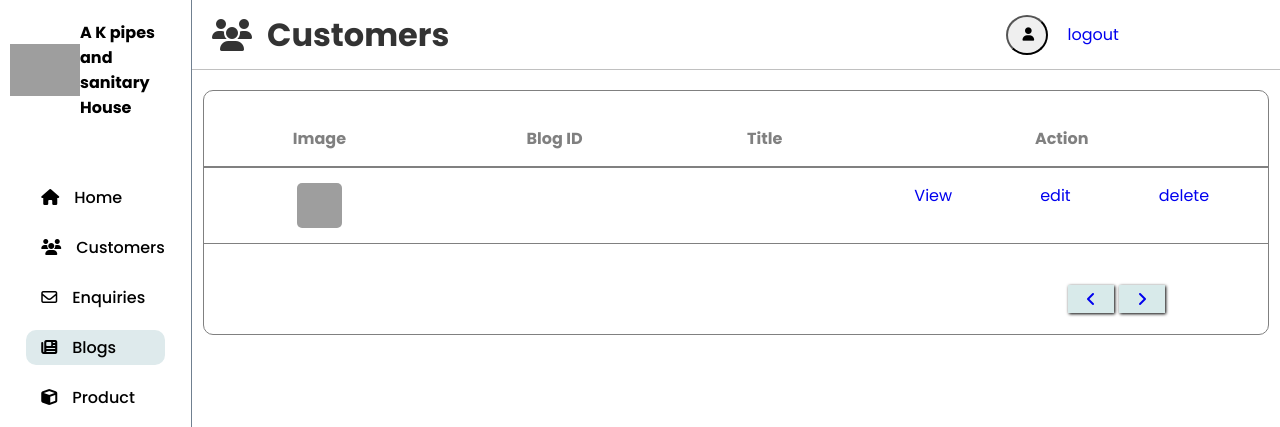
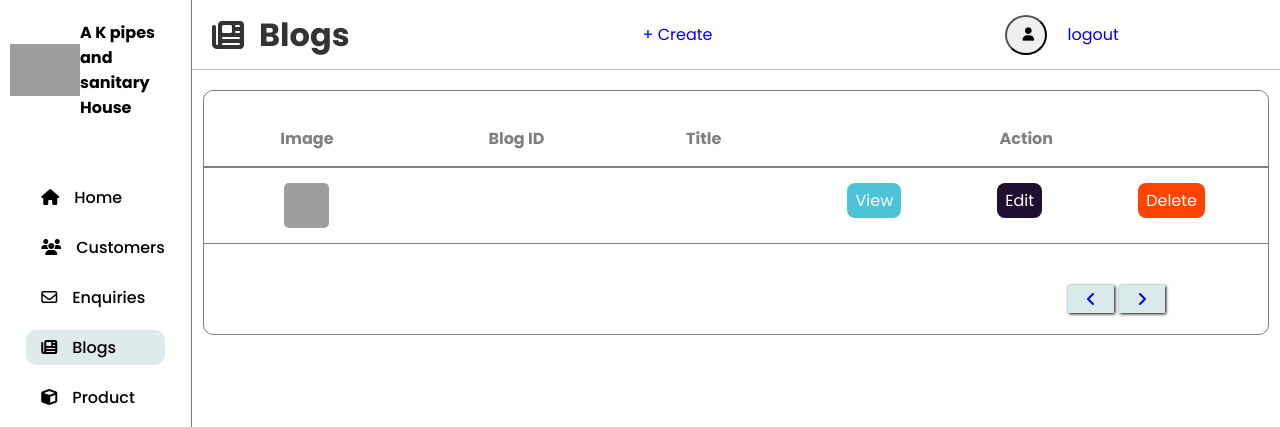
Before and after one commit to Rashmi7205/akp-backend, a PHP site: page /auth/admin/blogdetails.php in a window 1280 px wide. Shown: the top 427 px of the page. Run offline with PHP 8.4, Linux system fonts and the light colour scheme; data that the repository does not hold is empty; grey boxes are pictures that could not be loaded.

Commit message:
Links updated

```diff
--- a/auth/admin/blogdetails.php
+++ b/auth/admin/blogdetails.php
@@ -41,6 +41,17 @@
     <link rel="stylesheet" href="https://cdnjs.cloudflare.com/ajax/libs/font-awesome/6.5.1/css/all.min.css"
         integrity="sha512-DTOQO9RWCH3ppGqcWaEA1BIZOC6xxalwEsw9c2QQeAIftl+Vegovlnee1c9QX4TctnWMn13TZye+giMm8e2LwA=="
         crossorigin="anonymous" referrerpolicy="no-referrer" />
+
+        <style>
+            .action-buttons>a{
+                padding:5px 8px;
+                display: block;
+                color: #fff;
+                box-shadow: 1px 1px 7px #fff;
+                border-radius: 8px;
+                text-transform: capitalize;
+            }
+        </style>
 </head>
 
 <body class="flex">
@@ -54,9 +65,9 @@
             </p>
         </div>
         <ul class="section_list flex col">
-            <li class="w-full"><a class="w-full" href="#"><i class="fa-solid fa-house"></i>Home</a></li>
-            <li><a href="#"><i class="fa-solid fa-users"></i>Customers</a></li>
-            <li><a href="#"><i class="fa-regular fa-envelope"></i>Enquiries</a></li>
+            <li class="w-full"><a class="w-full" href="./"><i class="fa-solid fa-house"></i>Home</a></li>
+            <li><a href="./"><i class="fa-solid fa-users"></i>Customers</a></li>
+            <li><a href="./enquirypage.php"><i class="fa-regular fa-envelope"></i>Enquiries</a></li>
             <li class="w-full active"><a href="#"><i class="fa-solid fa-newspaper"></i>Blogs</a></li>
             <li><a href="#"><i class="fa-solid fa-cube"></i>Product</a></li>
         </ul>
@@ -65,13 +76,15 @@
     <div class="admin_panel flex col" style="align-self:start;">
         <!-- Admin panel header -->
         <div class="admin_panel_header flex">
-            <h1 class="flex"> <i class="fa-solid fa-users"></i>Customers</h1>
+            <h1 class="flex"> <i class="fa-solid fa-newspaper"></i>Blogs</h1>
+            <a href="../../blog/createblog.php">+ Create </a>
             <div class="admin_account flex">
                 <button>
                     <i class="fa-solid fa-user"></i>
                 </button>
                 <a href="./logout.php">logout</a>
             </div>
+
         </div>
         <!-- admin user data table -->
         <div class="admin_panel_data flex col">
@@ -101,9 +114,15 @@
                             <?php echo $blogList[$i][1]; ?>
                             </td>
                             <td colspan="2" class="action-buttons">
-                                <a href="../../blog/single-blog/?title=<?php echo $blogList[$i][1]; ?>">View</a>
-                                <a href="../../blog/updatepage.php?id=<?php echo $blogList[$i][0]; ?>">edit</a>
-                                <a href="./blogdetails.php?delete_id=<?php echo $blogList[$i][0]; ?>">delete</a>
+                                <a
+                                style="background-color:#4dc3d7"
+                                href="../../blog/single-blog/?title=<?php echo $blogList[$i][1]; ?>">View</a>
+                                <a
+                                style="background-color:#201030"
+                                href="../../blog/updatepage.php?id=<?php echo $blogList[$i][0]; ?>">edit</a>
+                                <a
+                                style="background-color:#ff4400"
+                                href="./blogdetails.php?delete_id=<?php echo $blogList[$i][0]; ?>">delete</a>
                             </td>
                         </tr>
                     <?php } ?>
@@ -116,6 +135,7 @@
             </div>
         </div>
     </div>
+
 </body>
 
 </html>
--- a/auth/admin/enquirypage.php
+++ b/auth/admin/enquirypage.php
@@ -95,7 +95,7 @@ if (isset($_GET['page'])) {
         </div>
         <ul class="section_list flex col">
             <li><a class="w-full" href="./"><i class="fa-solid fa-house"></i>Home</a></li>
-            <li><a href="#"><i class="fa-solid fa-users"></i>Customers</a></li>
+            <li><a href="./"><i class="fa-solid fa-users"></i>Customers</a></li>
             <li class="w-full active"><a href="#"><i class="fa-regular fa-envelope"></i>Enquiries</a></li>
             <li><a href="./blogdetails.php"><i class="fa-solid fa-newspaper"></i>Blogs</a></li>
             <li><a href="#"><i class="fa-solid fa-cube"></i>Product</a></li>
@@ -105,7 +105,7 @@ if (isset($_GET['page'])) {
     <div class="admin_panel flex col">
         <!-- Admin panel header -->
         <div class="admin_panel_header flex">
-            <h1 class="flex"> <i class="fa-solid fa-users"></i>Customers</h1>
+            <h1 class="flex"> <i class="fa-solid fa-envelope"></i>Enquiries</h1>
             <div class="admin_account flex">
                 <button>
                     <i class="fa-solid fa-user"></i>
--- a/auth/admin/index.php
+++ b/auth/admin/index.php
@@ -55,8 +55,8 @@ if(isset($_GET['logout' ])) {
         <ul class="section_list flex col">
             <li class="w-full active"><a class="w-full" href="#"><i class="fa-solid fa-house"></i>Home</a></li>
             <li><a href="#"><i class="fa-solid fa-users"></i>Customers</a></li>
-            <li><a href="#"><i class="fa-regular fa-envelope"></i>Enquiries</a></li>
-            <li><a href="#"><i class="fa-solid fa-newspaper"></i>Blogs</a></li>
+            <li><a href="./enquirypage.php"><i class="fa-regular fa-envelope"></i>Enquiries</a></li>
+            <li><a href="./blogdetails.php"><i class="fa-solid fa-newspaper"></i>Blogs</a></li>
             <li><a href="#"><i class="fa-solid fa-cube"></i>Product</a></li>
         </ul>
     </div>
```
